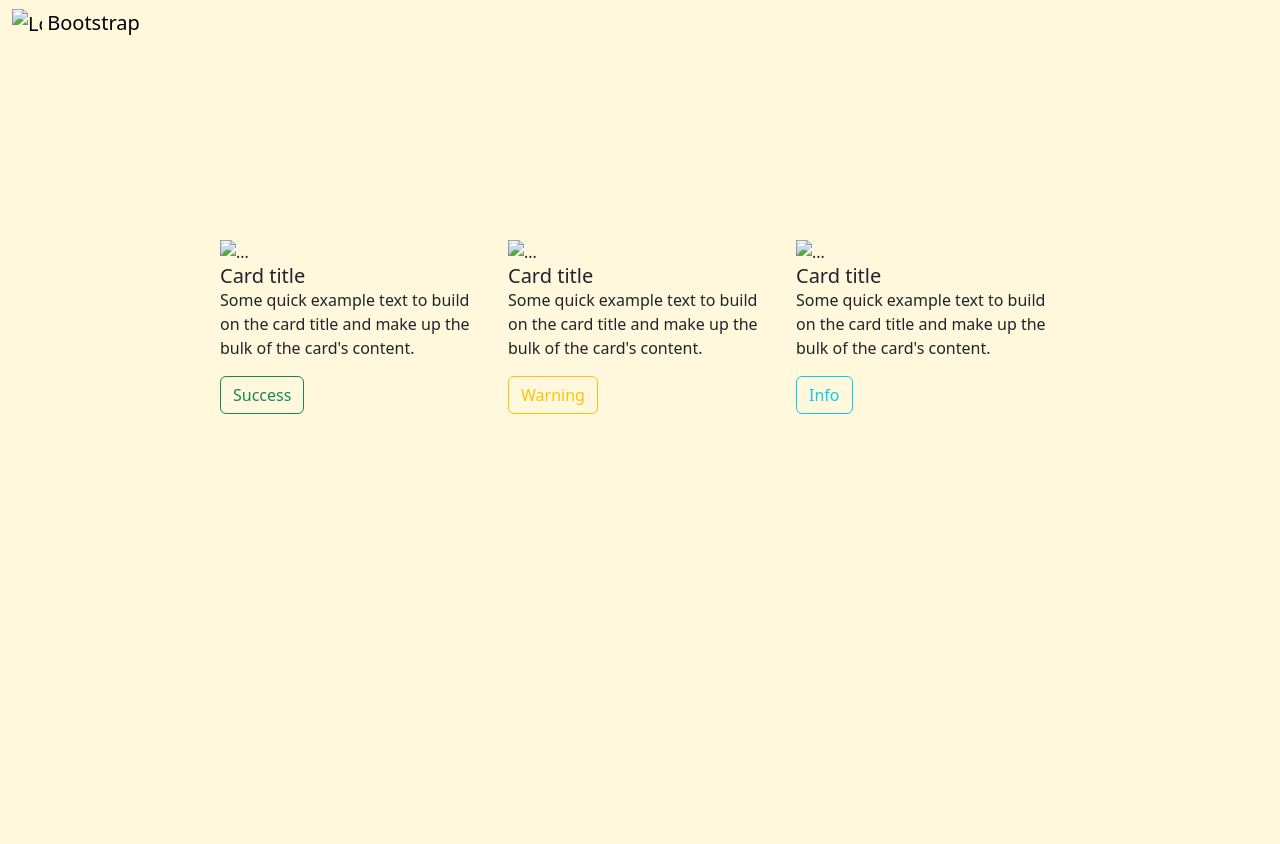
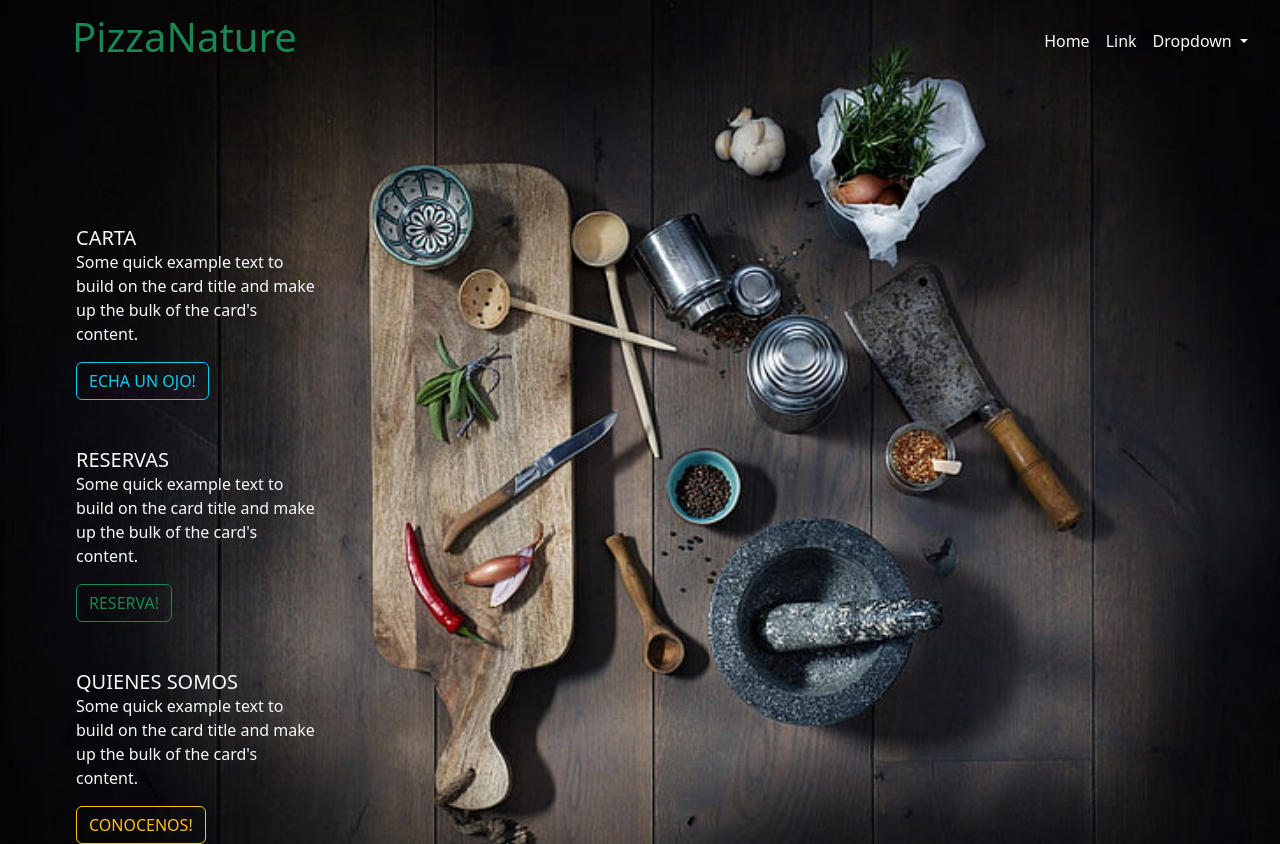
Before and after one commit to Vaz77/proyecto2WebRestauracion, a plain HTML site: page index.html in a window 1280 px wide. Before the commit the page ends 800 px from the top, so only its background shows below. Drawn offline with nearby package versions, Linux system fonts and the light colour scheme.

Commit message:
Cambio fondo, cambio navbar, cambio posicion menú central, añado colores a las letras

```diff
--- a/css/styles.css
+++ b/css/styles.css
@@ -3,5 +3,8 @@
     margin: 0%;
 }
 body{
-    background-color: cornsilk;
+    background-image: url(/img/fondo5.jpg);
+    background-repeat: no-repeat;
+    background-size: cover;
+    height: 100vh;
 }
--- a/index.html
+++ b/index.html
@@ -18,68 +18,105 @@
 
   <body>
     <div class="container-fluid">
-      <nav class="navbar">
-        <div class="containernavbar-fluid">
-          <a class="navbar-brand" href="#">
-            <img
-              src="/docs/5.3/assets/brand/bootstrap-logo.svg"
-              alt="Logo"
-              width="30"
-              height="24"
-              class="d-inline-block align-text-top"
-            />
-            Bootstrap
-          </a>
+      <nav class="navbar navbar-expand-lg">
+        <div class="container-fluid">
+          <a class="navbar-brand text-success ms-5" href="#"
+            ><h1>PizzaNature</h1></a
+          >
+          <button
+            class="navbar-toggler"
+            type="button"
+            data-bs-toggle="collapse"
+            data-bs-target="#navbarSupportedContent"
+            aria-controls="navbarSupportedContent"
+            aria-expanded="false"
+            aria-label="Toggle navigation"
+          ></button>
+          <div class="collapse navbar-collapse" id="navbarSupportedContent">
+            <ul class="navbar-nav ms-auto mb-2 mb-lg-0">
+              <li class="nav-item">
+                <a
+                  class="nav-link active text-light"
+                  aria-current="page"
+                  href="#"
+                  >Home</a
+                >
+              </li>
+              <li class="nav-item">
+                <a class="nav-link text-light" href="#">Link</a>
+              </li>
+              <li class="nav-item dropdown">
+                <a
+                  class="nav-link dropdown-toggle text-light"
+                  href="#"
+                  role="button"
+                  data-bs-toggle="dropdown"
+                  aria-expanded="false"
+                >
+                  Dropdown
+                </a>
+                <ul class="dropdown-menu">
+                  <li><a class="dropdown-item" href="#">Compromiso</a></li>
+                  <li><a class="dropdown-item" href="#">Contacto</a></li>
+                  <li><hr class="dropdown-divider" /></li>
+                  <li>
+                    <a class="dropdown-item" href="#"></a>
+                  </li>
+                </ul>
+              </li>
+            </ul>
+          </div>
         </div>
       </nav>
 
       <div class="row mt-5"></div>
       <div class="row mt-5"></div>
-      <div class="row mt-5"></div>
-      <div class="row mt-5"></div>
 
-
-
-      <div class="containercentral">
-        <div class="row justify-content-center">
-          <div class="" style="width: 18rem">
-            <img src="..." class="card-img-top" alt="..." />
-            <div class="card-body">
-              <h5 class="card-title">Card title</h5>
-              <p class="card-text">
+      <div class="containercentral justify-content-center">
+        <div class="col-4 mt-5 ms-3">
+          <div class="col-4" style="width: 18rem">
+            <div class="card-body ms-5">
+              <h5 class="card-title text-light">CARTA</h5>
+              <p class="card-text text-light">
                 Some quick example text to build on the card title and make up
                 the bulk of the card's content.
               </p>
-              <button type="button" class="btn btn-outline-success">Success</button>
+              <button type="button" class="btn btn-outline-info">
+                ECHA UN OJO!
+              </button>
             </div>
           </div>
 
-          <div class="" style="width: 18rem">
-            <img src="..." class="card-img-top" alt="..." />
-            <div class="card-body">
-              <h5 class="card-title">Card title</h5>
-              <p class="card-text">
+          <div class="col-4 mt-5" style="width: 18rem">
+            <div class="card-body ms-5">
+              <h5 class="ms-auto card-title text-light">RESERVAS</h5>
+              <p class="card-text text-light">
                 Some quick example text to build on the card title and make up
                 the bulk of the card's content.
               </p>
-              <button type="button" class="btn btn-outline-warning">Warning</button>
+              <button type="button" class="btn btn-outline-success">
+                RESERVA!
+              </button>
             </div>
           </div>
 
-          <div class="" style="width: 18rem">
-            <img src="..." class="card-img-top" alt="..." />
-            <div class="card-body">
-              <h5 class="card-title">Card title</h5>
-              <p class="card-text">
+          <div class="col-4 mt-5" style="width: 18rem">
+            <div class="card-body ms-5">
+              <h5 class="ms-auto card-title text-light">QUIENES SOMOS</h5>
+              <p class="card-text text-light">
                 Some quick example text to build on the card title and make up
                 the bulk of the card's content.
               </p>
-              <button type="button" class="btn btn-outline-info">Info</button>
+              <button type="button" class="btn btn-outline-warning">
+                CONOCENOS!
+              </button>
             </div>
           </div>
         </div>
       </div>
+
     </div>
+
     <script
       src="https://cdn.jsdelivr.net/npm/bootstrap@5.3.0-alpha3/dist/js/bootstrap.bundle.min.js"
       integrity="sha384-ENjdO4Dr2bkBIFxQpeoTz1HIcje39Wm4jDKdf19U8gI4ddQ3GYNS7NTKfAdVQSZe"
```
Also changed, not shown: img/fondo5.jpg (added), img/fondo6.jpg (added).
